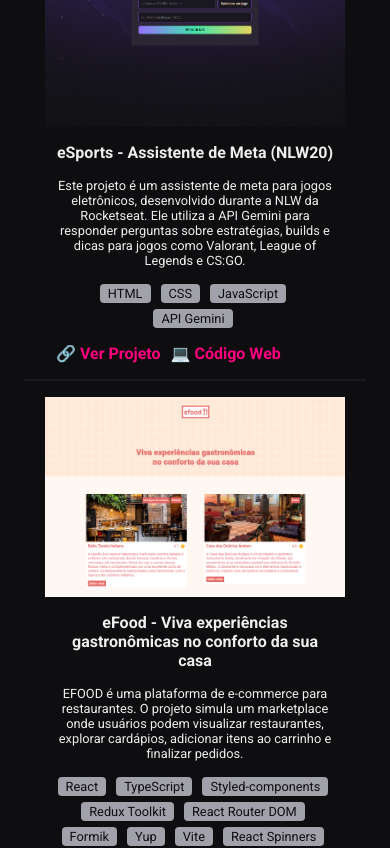
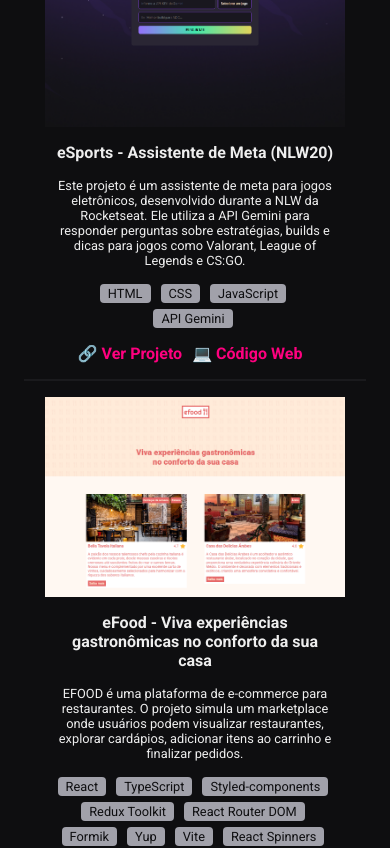
Before and after one commit to ThaynaShinoda/portfolio2025, a React (Vite) app: page / in a window 390 px wide. Shown: the part 1720-2568 px from the top of the page. Built offline with nearby package versions, Linux system fonts and the light colour scheme.

Commit message:
fix bugs

```diff
--- a/src/components/Projects/Projects.module.css
+++ b/src/components/Projects/Projects.module.css
@@ -136,7 +136,7 @@
     margin: 0 auto;
   }
 
-  .infsCard {
+  .infosCard {
     align-items: center;
     text-align: center;
   }
```
